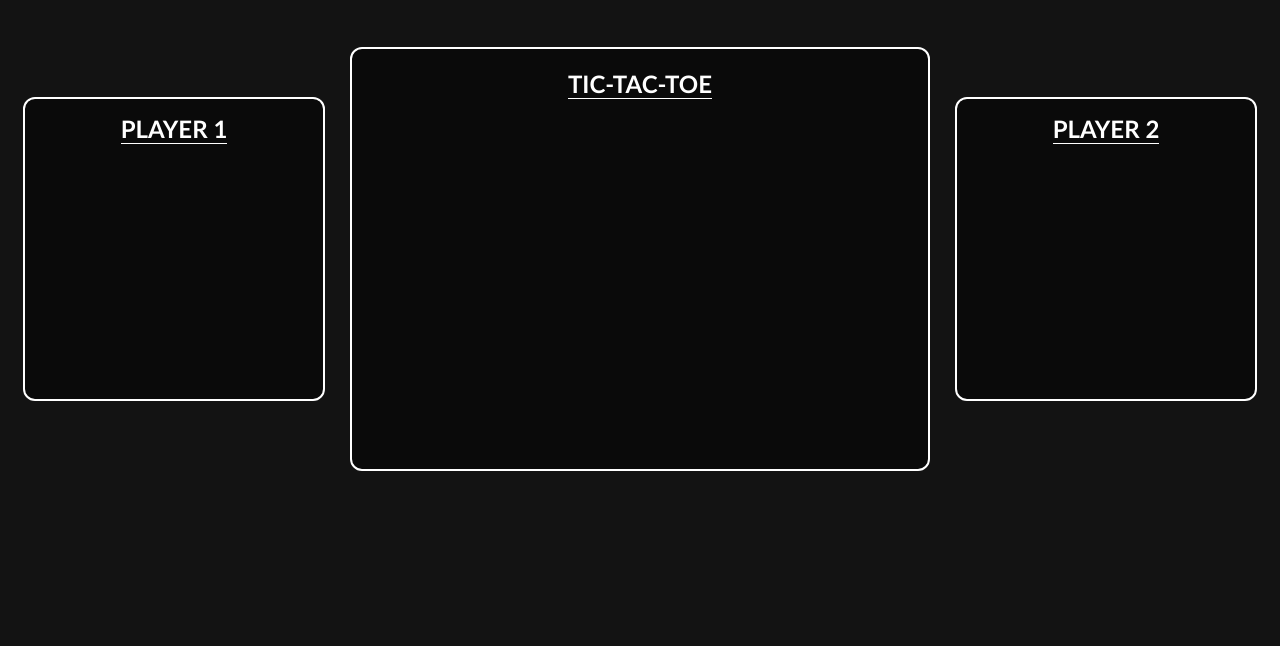
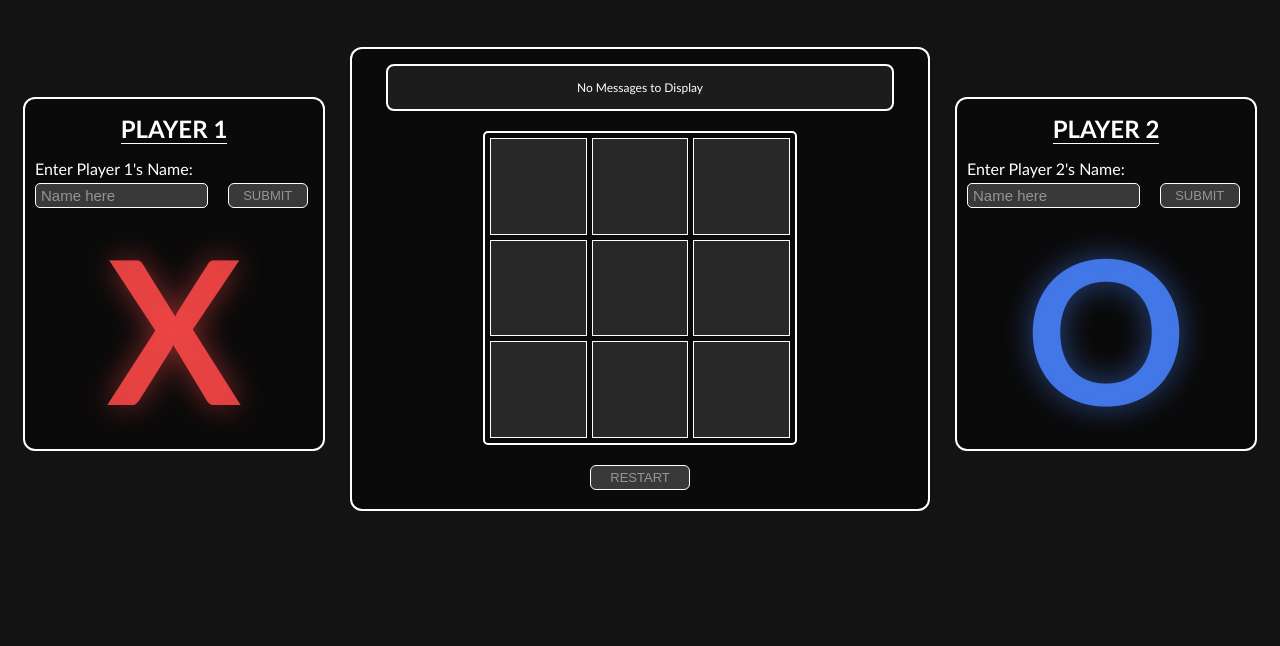
Before and after one commit to smk37git/INFOTC-2830, a plain HTML site: page Homework/JavaScript Assignment 1/index.html in a window 1280 px wide. Shown: the part 154-800 px from the top of the page. Drawn offline with Linux system fonts and the light colour scheme.

Commit message:
Majorly updated html content with placeholders for player info; player symbols; submit buttons for info. Additionally style game-container with message box; restart button; hovering.

```diff
--- a/Homework/JavaScript Assignment 1/game.css
+++ b/Homework/JavaScript Assignment 1/game.css
@@ -47,14 +47,71 @@ html, body {
     border-radius: 12px;
     padding: 0px 10px;
     width: 33%;
-    height: 300px;
+    height: 350px;
     font-family:'Trebuchet MS';
+}
+
+.player-symbol-x {
+    margin: 0 auto;
+    text-align: center;
+    font-size: 200px;
+    color: rgba(255, 73, 73, 0.863);
+    text-shadow: 0px 0px 30px rgba(255, 73, 73, 0.505);
+}
+
+.player-symbol-o {
+    margin: 0 auto;
+    text-align: center;
+    font-size: 200px;
+    color: rgba(73, 131, 255, 0.863);
+    text-shadow: 0px 0px 30px rgba(73, 131, 255, 0.505);
 }
 
 .player-card h2 {
     margin: 15px auto;
     border-bottom: 1px solid white;
     width: fit-content;
+}
+
+.player-form-row {
+    margin-top: 5px;
+    gap: 20px;
+    display: flex;
+    padding-right: 5px;
+}
+
+.player-form input {
+    border-radius: 5px;
+    padding: 1px 5px;
+    border: 1px solid white;
+    color: white;
+    background: rgb(57, 57, 57);
+    font-size: 15px;
+    width: 60%;
+}
+
+.player-form input::placeholder {
+    color: rgba(255, 255, 255, 0.461);
+}
+
+.player-form input:hover {
+    background: rgb(77, 77, 77);
+}
+
+.player-form button {
+    color: rgba(255, 255, 255, 0.461);
+    width: 30%;
+    height: 25px;
+    font-size: 13px;
+    padding: 1px 5px;
+    border-radius: 6px;
+    border: 1px solid white;
+    background: rgb(57, 57, 57);
+}
+
+.player-form button:hover {
+    background: rgb(77, 77, 77);
+    color: white;
 }
 
 .game-container {
@@ -66,11 +123,67 @@ html, body {
     border-radius: 12px;
     padding: 10px;
     width: 66%;
-    height: 400px;
+    height: 440px;
+    align-items: center;
 }
 
-.game-container h2 {
-    margin: 10px auto;
-    border-bottom: 1px solid white;
-    width: fit-content;
+.message-container {
+    margin: 5px auto;
+    width: 90%;
+    height: fit-content;
+    background: rgb(28, 28, 28);
+    border-radius: 8px;
+    border: 2px solid white;
+    padding: 2px;
 }
+
+.message-container p {
+    text-align: center;
+    font-size: 12px;
+}
+
+.game {
+    margin: 20px auto;
+    padding: 5px;
+    display: grid;
+    grid-template-columns: repeat(3, 1fr);
+    grid-template-rows: repeat(3, 1fr);
+    grid-gap: 5px;
+    width: 300px;
+    height: 300px;
+    border: 2px solid white;
+    border-radius: 5px;
+}
+
+.game-item {
+    background: rgb(40, 40, 40);
+    border: 1px solid white;
+    display: flex;
+    justify-content: center;
+    align-items: center;
+}
+
+.game-item:hover {
+    background: rgb(71, 71, 71);
+}
+
+.restart-button-container {
+    justify-content: center;
+    display: flex;
+}
+
+.restart-button-container button {
+    color: rgba(255, 255, 255, 0.461);
+    width: 100px;
+    height: 25px;
+    font-size: 13px;
+    padding: 1px 5px;
+    border-radius: 6px;
+    border: 1px solid white;
+    background: rgb(57, 57, 57);
+}
+
+.restart-button-container button:hover {
+    background: rgb(77, 77, 77);
+    color: white;
+}
--- a/Homework/JavaScript Assignment 1/index.html
+++ b/Homework/JavaScript Assignment 1/index.html
@@ -11,19 +11,51 @@
     </head>
     <body>
         <div class="header-container">
-            <h1 class="header-title">Game</h1>
+            <h1 class="header-title">JavaScript Assignment #1</h1>
             <p class="header-text">Welcome to Tic-Tac-Toe!</p>
         </div>
 
         <div class="dashboard">
             <div class="player-card">
                 <h2>PLAYER 1</h2>
+                <form class="player-form">
+                    <label>Enter Player 1's Name:</label>
+                    <div class="player-form-row">
+                        <input type="text" name="username" class="player-form-input" placeholder="Name here">
+                        <button>SUBMIT</button>
+                    </div>
+                </form>
+                <h3 class="player-symbol-x">X</h3>
             </div>
             <div class="game-container">
-                <h2>TIC-TAC-TOE</h2>
+                <div class="message-container">
+                    <p class="message-text">No Messages to Display</p>
+                </div>
+                <div class="game">
+                    <div class="game-item"></div>
+                    <div class="game-item"></div>
+                    <div class="game-item"></div>
+                    <div class="game-item"></div>
+                    <div class="game-item"></div>
+                    <div class="game-item"></div>
+                    <div class="game-item"></div>
+                    <div class="game-item"></div>
+                    <div class="game-item"></div>
+                </div>
+                <div class="restart-button-container">
+                    <button>RESTART</button>
+                </div>
             </div>
             <div class="player-card">
                 <h2>PLAYER 2</h2>
+                <form class="player-form">
+                    <label>Enter Player 2's Name:</label>
+                    <div class="player-form-row">
+                        <input type="text" name="username" class="player-form-input" placeholder="Name here">
+                        <button>SUBMIT</button>
+                    </div>
+                </form>
+                <h3 class="player-symbol-o">O</h3>
             </div>
         </div>
     </body>
```
